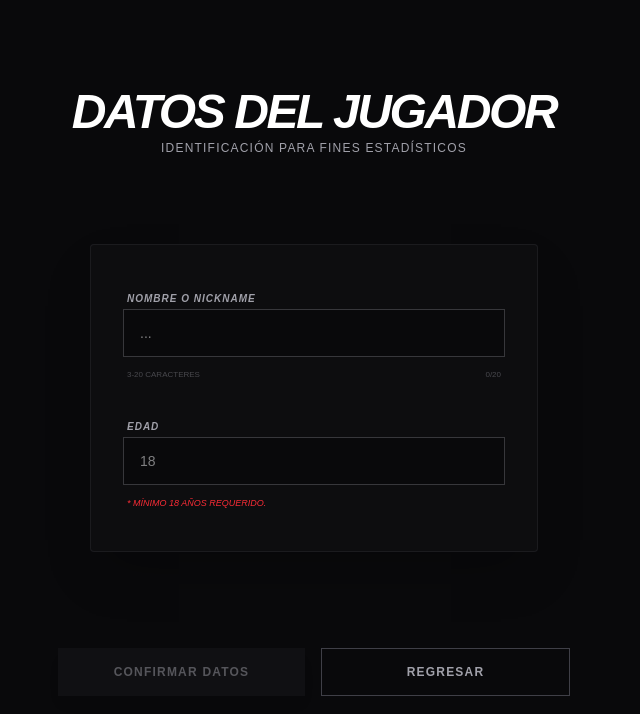
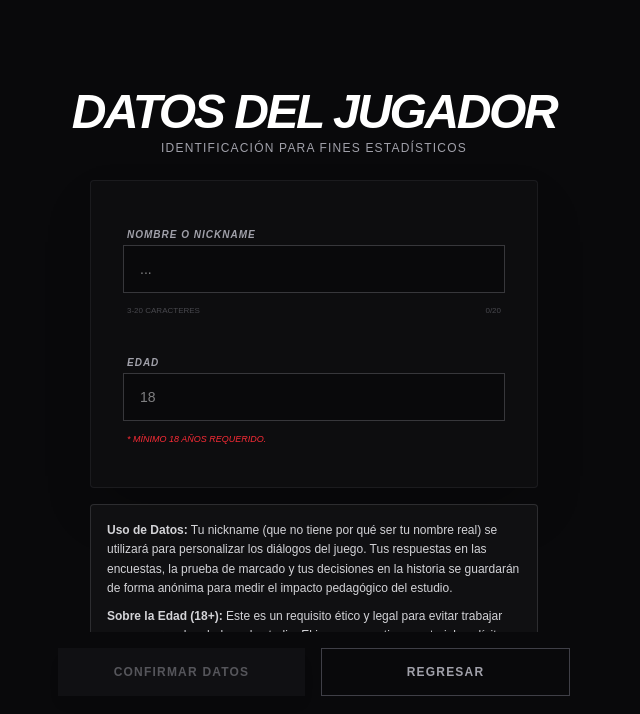
Before and after one commit to RealPingu/proyecto-memoria, a Next.js app: page /survey/profile in a window 1280 px wide. Shown: the top 714 px of the page, without its empty margins (326-966 px from the left). Built offline with nearby package versions, Linux system fonts and the light colour scheme.

Commit message:
feat: apply approved dynamic explanations below profile page inputs

```diff
--- a/app/survey/profile/page.tsx
+++ b/app/survey/profile/page.tsx
@@ -179,10 +179,24 @@ export default function PlayerProfilePage() {
                             </form>
                         </div>
 
-                        {/* Explicación en caso de que NO haya dado consentimiento */}
-                        {!isConsentGiven && (
-                            <div className="p-4 bg-game-surface/50 border border-game-muted/20 text-zinc-300 text-[10px] md:text-xs text-left font-mono rounded-sm leading-relaxed">
-                                Tu perfil se creará únicamente para fines de reconocimiento básico dentro de la narrativa (por ejemplo, para que los diálogos del juego se refieran a ti por tu nombre/nick). Como decidiste no dar tu consentimiento, todo el testeo, encuestas y recopilación de información para el estudio del juego han sido omitidos y no se registrarán en la base de datos; solo se tomarán los datos pertinentes a tus decisiones de la historia.
+                        {/* Explicación según el consentimiento */}
+                        {isConsentGiven ? (
+                            <div className="p-4 bg-game-surface/50 border border-game-muted/20 text-zinc-300 text-[10px] md:text-xs text-left font-mono rounded-sm leading-relaxed space-y-2">
+                                <p>
+                                    <strong>Uso de Datos:</strong> Tu nickname (que no tiene por qué ser tu nombre real) se utilizará para personalizar los diálogos del juego. Tus respuestas en las encuestas, la prueba de marcado y tus decisiones en la historia se guardarán de forma anónima para medir el impacto pedagógico del estudio.
+                                </p>
+                                <p>
+                                    <strong>Sobre la Edad (18+):</strong> Este es un requisito ético y legal para evitar trabajar con menores de edad en el estudio. El juego no contiene material explícito o para adultos.
+                                </p>
+                            </div>
+                        ) : (
+                            <div className="p-4 bg-game-surface/50 border border-game-muted/20 text-zinc-300 text-[10px] md:text-xs text-left font-mono rounded-sm leading-relaxed space-y-2">
+                                <p>
+                                    <strong>Uso de Datos:</strong> Tu nickname (que no tiene por qué ser tu nombre real) se utilizará para personalizar los diálogos del juego. Las encuestas y pruebas de marcado quedan omitidas. Para poder jugar, solo se guardará tu progreso y decisiones dentro de la historia.
+                                </p>
+                                <p>
+                                    <strong>Sobre la Edad (18+):</strong> Este es un requisito ético y legal para evitar trabajar con menores de edad en el estudio. El juego no contiene material explícito o para adultos.
+                                </p>
                             </div>
                         )}
                     </div>
```
